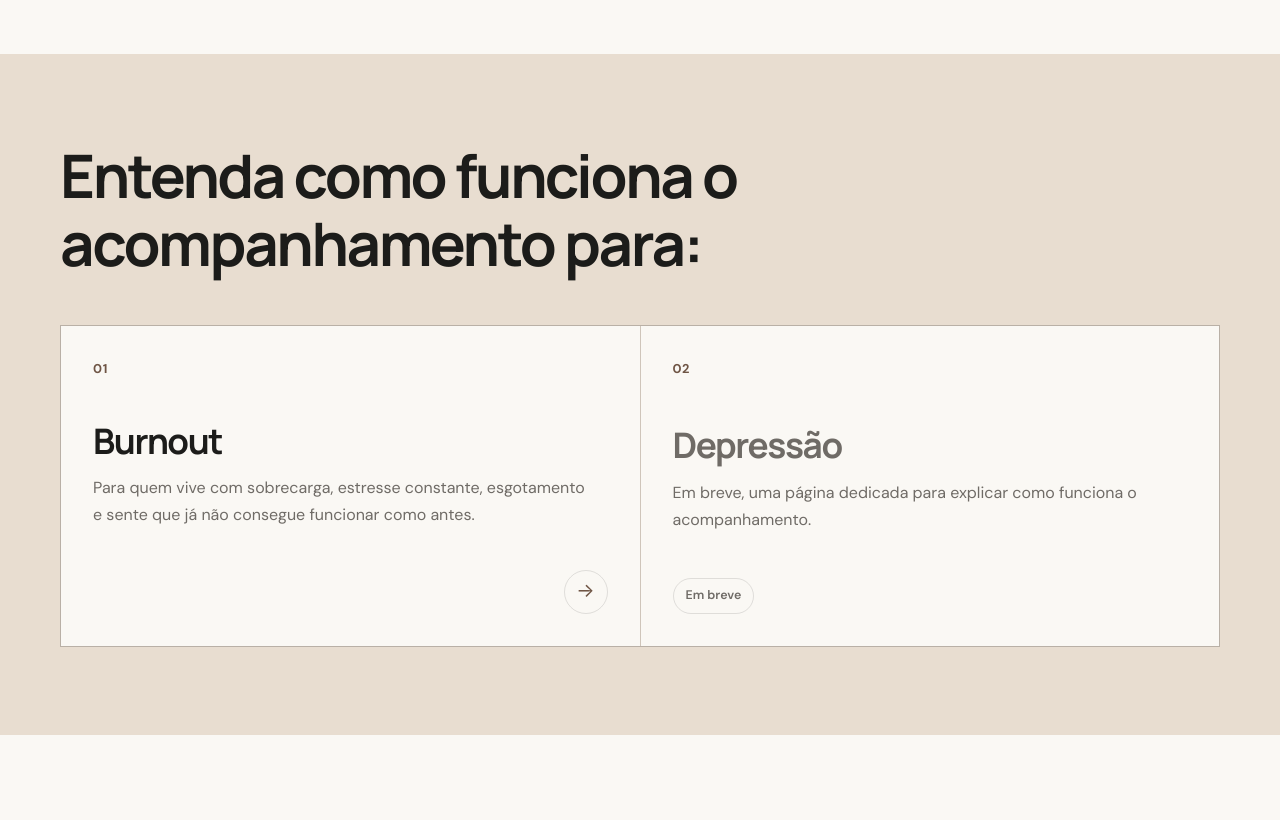
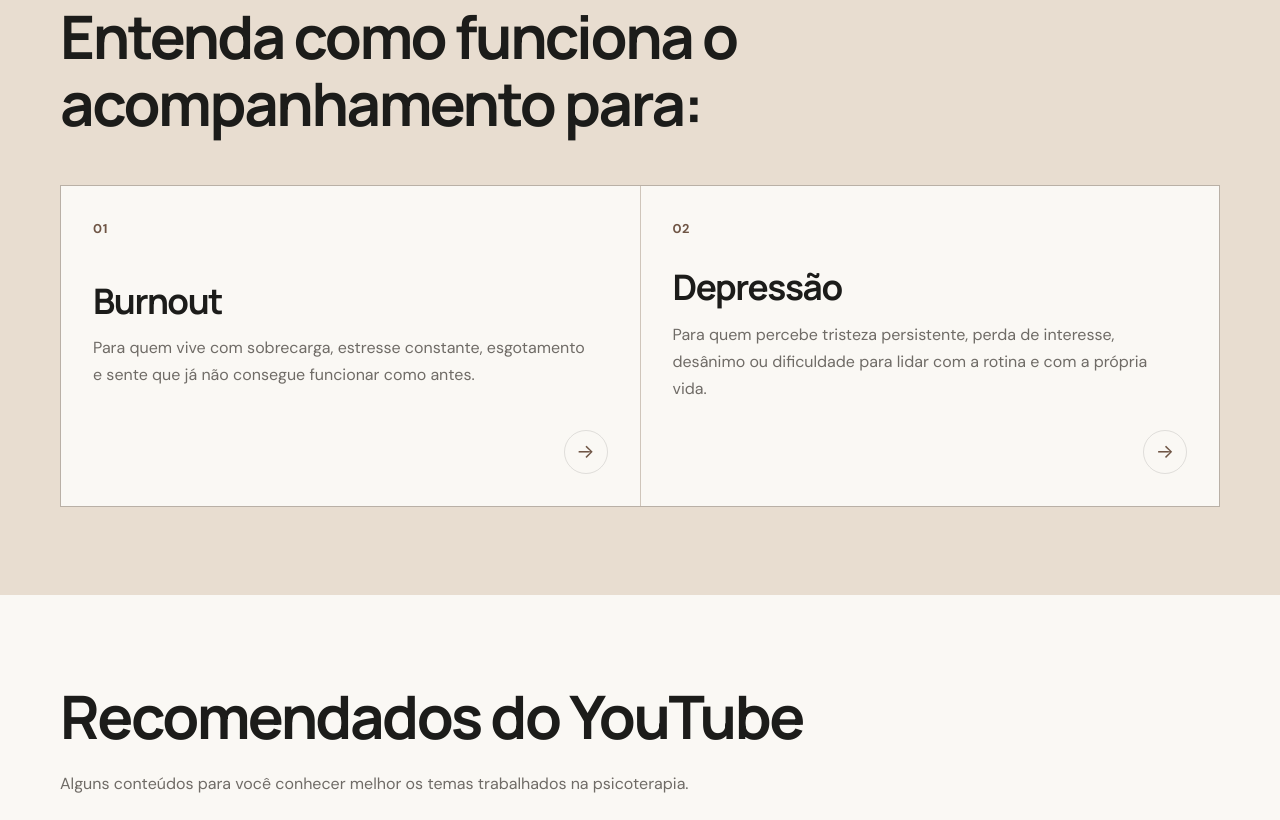
Before and after one commit to PedroLucasRod/site-psicologa-alice, a plain HTML site: page index.html in a window 1280 px wide. Shown: the part 921-1741 px from the top of the page. Drawn offline with Linux system fonts and the light colour scheme.

Commit message:
Corrigido em breve

```diff
--- a/index.html
+++ b/index.html
@@ -120,7 +120,7 @@
 
         <div class="hero-copy reveal">
 
-          <h1 id="hero-title">
+          <h1 class="hero-title" id="hero-title">
             Um espaço para compreender, mudar e viver melhor.
           </h1>
 
@@ -242,7 +242,10 @@
           </a>
 
 
-          <div class="home-treatment-card home-treatment-card-disabled">
+          <a
+            class="home-treatment-card home-treatment-card-featured"
+            href="depressao.html"
+          >
 
             <span class="home-card-number">
               02
@@ -255,17 +258,20 @@
               </h3>
 
               <p>
-                Em breve, uma página dedicada para explicar
-                como funciona o acompanhamento.
+                Para quem percebe tristeza persistente, perda de interesse,
+                desânimo ou dificuldade para lidar com a rotina e com a própria vida.
               </p>
 
             </div>
 
-            <span class="home-card-label">
-              Em breve
+            <span
+              class="home-card-arrow"
+              aria-hidden="true"
+            >
+              →
             </span>
 
-          </div>
+          </a>
 
         </div>
 
```
